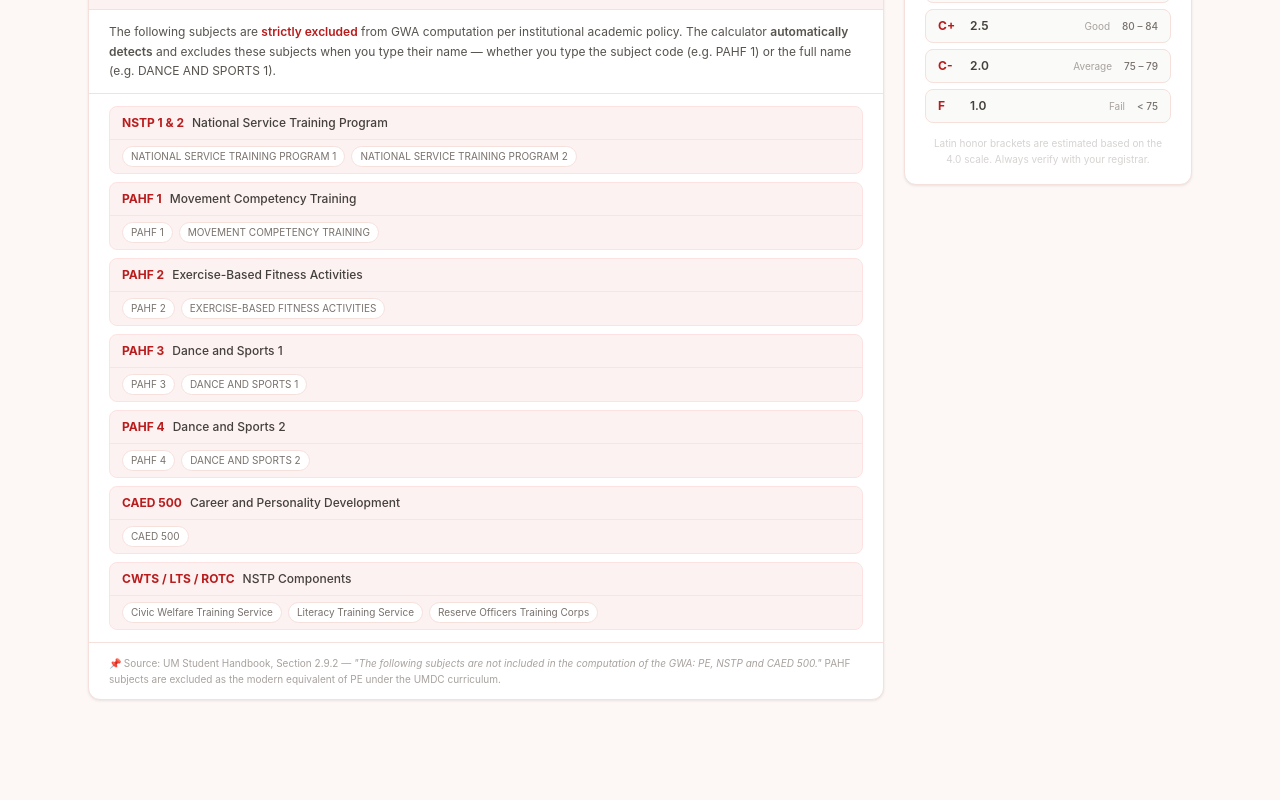
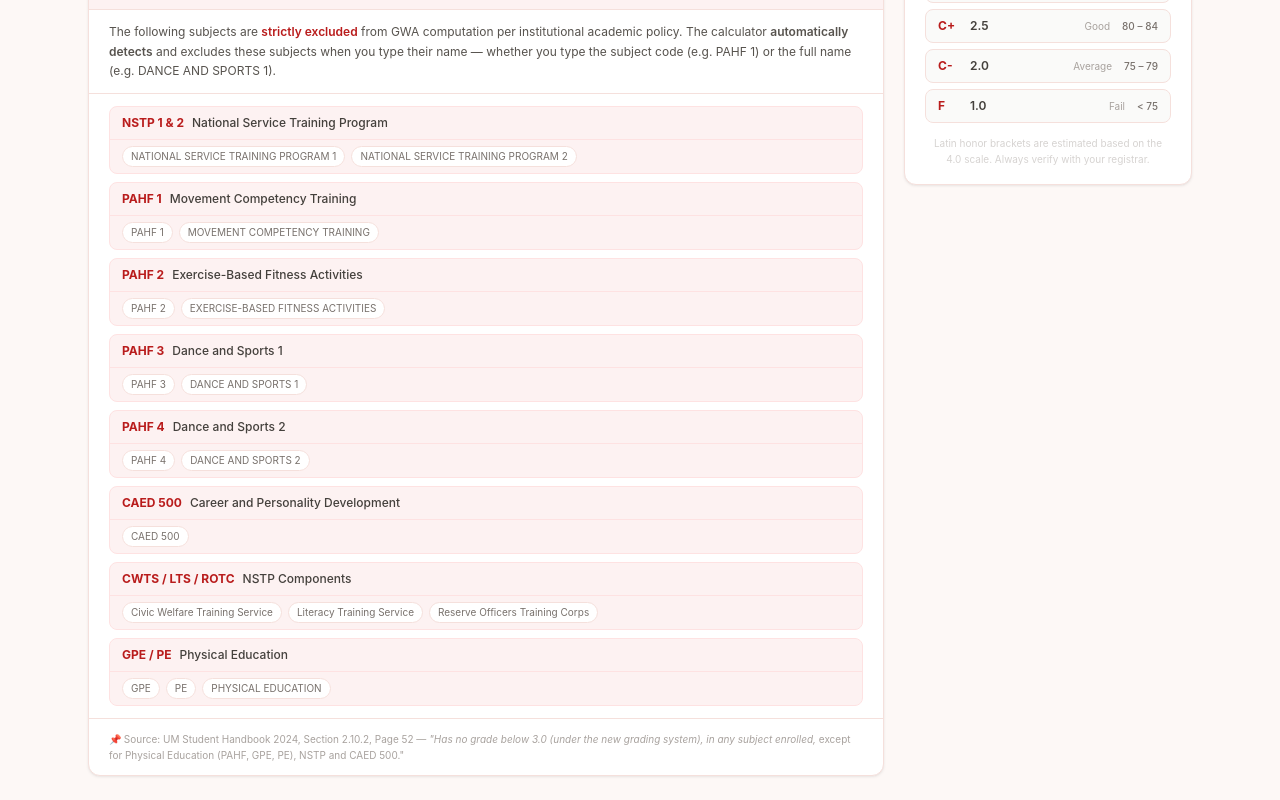
Before and after one commit to JAVCode8/grade-calculator, a React (Vite) app: page / in a window 1280 px wide. Shown: the part 674-1474 px from the top of the page. Before the commit the page ends 1398 px from the top, so only its background shows below. Built offline with nearby package versions, Linux system fonts and the light colour scheme.

Commit message:
fix: update source citations to match UM student handbook 2024

```diff
--- a/src/components/PolicyNotice.tsx
+++ b/src/components/PolicyNotice.tsx
@@ -1,19 +1,15 @@
-// 1. Third-party
 import { Info } from 'lucide-react';
 
-// ─── Types ───────────────────────────────────────────────
 interface ExcludedSubject {
   code: string;
   fullName: string;
   variants: string[];
 }
 
-// ─── Constants ───────────────────────────────────────────
-// Source: UM Student Handbook Section 2.9.2 Page 40
-// + actual UMDC subject names from curriculum
+
 const EXCLUDED_SUBJECTS: ExcludedSubject[] = [
   {
-    code:     'NSTP 1 & 2',
+    code: 'NSTP 1 & 2',
     fullName: 'National Service Training Program',
     variants: [
       'NATIONAL SERVICE TRAINING PROGRAM 1',
@@ -21,38 +17,43 @@ const EXCLUDED_SUBJECTS: ExcludedSubject[] = [
     ],
   },
   {
-    code:     'PAHF 1',
+    code: 'PAHF 1',
     fullName: 'Movement Competency Training',
     variants: ['PAHF 1', 'MOVEMENT COMPETENCY TRAINING'],
   },
   {
-    code:     'PAHF 2',
+    code: 'PAHF 2',
     fullName: 'Exercise-Based Fitness Activities',
     variants: ['PAHF 2', 'EXERCISE-BASED FITNESS ACTIVITIES'],
   },
   {
-    code:     'PAHF 3',
+    code: 'PAHF 3',
     fullName: 'Dance and Sports 1',
     variants: ['PAHF 3', 'DANCE AND SPORTS 1'],
   },
   {
-    code:     'PAHF 4',
+    code: 'PAHF 4',
     fullName: 'Dance and Sports 2',
     variants: ['PAHF 4', 'DANCE AND SPORTS 2'],
   },
   {
-    code:     'CAED 500',
+    code: 'CAED 500',
     fullName: 'Career and Personality Development',
     variants: ['CAED 500'],
   },
   {
-    code:     'CWTS / LTS / ROTC',
+    code: 'CWTS / LTS / ROTC',
     fullName: 'NSTP Components',
     variants: [
       'Civic Welfare Training Service',
       'Literacy Training Service',
       'Reserve Officers Training Corps',
     ],
+  },
+  {
+    code: 'GPE / PE',
+    fullName: 'Physical Education',
+    variants: ['GPE', 'PE', 'PHYSICAL EDUCATION'],
   },
 ];
 
@@ -67,7 +68,7 @@ export default function PolicyNotice() {
         <div>
           <p className="text-sm font-semibold text-crimson-700">Policy Notice</p>
           <p className="text-[10px] text-crimson-500">
-            Per UM Student Handbook — Section 2.9.2, Page 40
+            Per UM Student Handbook 2024 — Section 2.10.2, Page 52
           </p>
         </div>
       </div>
@@ -124,13 +125,11 @@ export default function PolicyNotice() {
       {/* ── Footer ── */}
       <div className="px-4 md:px-5 py-3 border-t border-blush">
         <p className="text-[10px] text-warm-400 leading-relaxed">
-          📌 Source: UM Student Handbook, Section 2.9.2 —{' '}
+          📌 Source: UM Student Handbook 2024, Section 2.10.2, Page 52 —{' '}
           <span className="italic">
-            "The following subjects are not included in the computation
-            of the GWA: PE, NSTP and CAED 500."
+            "Has no grade below 3.0 (under the new grading system), in any subject enrolled,
           </span>{' '}
-          PAHF subjects are excluded as the modern equivalent of PE
-          under the UMDC curriculum.
+          except for Physical Education (PAHF, GPE, PE), NSTP and CAED 500."
         </p>
       </div>
 
--- a/src/components/SubjectRow.tsx
+++ b/src/components/SubjectRow.tsx
@@ -51,7 +51,7 @@ export default function SubjectRow({ subject, onUpdate, onDelete }: SubjectRowPr
   // ── Grade status helpers ──
   const hasNoGrade   = subject.grade === 0;
   const isFailGrade  = subject.grade === 1.0;
-  const isLowGrade   = subject.grade > 0 && subject.grade < 2.5;
+  const isLowGrade   = subject.grade > 0 && subject.grade < 3.0;
 
   const rowBg = subject.isExcluded
     ? 'bg-warm-50 border-warm-200'
@@ -93,7 +93,7 @@ export default function SubjectRow({ subject, onUpdate, onDelete }: SubjectRowPr
           )}
           {isLowGrade && !subject.isExcluded && (
             <span className="inline-flex items-center gap-1 text-[10px] text-red-400 font-medium">
-              <AlertTriangle size={9} /> Grade below 2.5 — not qualified for honors
+              <AlertTriangle size={9} /> Grade below 3.0 — not qualified for honors
             </span>
           )}
         </div>
--- a/src/constants/scholarship.ts
+++ b/src/constants/scholarship.ts
@@ -31,8 +31,9 @@ export const HONOR_SCHOLARSHIPS: ScholarshipCategory[] = [
     gwaRange: '3.51 – 4.00',
     min:      3.51,
     max:      4.00,
-    minGrade: 'No grade below 2.5',
-    benefits: ['100% Total Assessment (net of personal items)', '₱1,000 worth of textbooks (board courses only)'],
+    minGrade: 'No grade below 3.0',
+    benefits: ['Full scholarship — free tuition and miscellaneous fees (net of personal items)',
+  '₱1,000 worth of textbooks (board courses only)'],
     color: {
       card:  'bg-yellow-50 border-yellow-300',
       badge: 'bg-yellow-100 text-yellow-700 border-yellow-300',
@@ -46,8 +47,9 @@ export const HONOR_SCHOLARSHIPS: ScholarshipCategory[] = [
     gwaRange: '3.27 – 3.50',
     min:      3.27,
     max:      3.50,
-    minGrade: 'No grade below 2.5',
-    benefits: ['75% Total Assessment (net of personal items)', '₱1,000 worth of textbooks (board courses only)'],
+    minGrade: 'No grade below 3.0',
+    benefits: ['75% discount in total assessment (net of personal items)',
+  '₱1,000 worth of textbooks (board courses only)',],
     color: {
       card:  'bg-blue-50 border-blue-300',
       badge: 'bg-blue-100 text-blue-700 border-blue-300',
@@ -61,8 +63,8 @@ export const HONOR_SCHOLARSHIPS: ScholarshipCategory[] = [
     gwaRange: '3.01 – 3.26',
     min:      3.01,
     max:      3.26,
-    minGrade: 'No grade below 2.5',
-    benefits: ['50% Total Assessment (net of personal items)'],
+    minGrade: 'No grade below 3.0',
+    benefits: ['50% discount in total assessment (net of personal items)'],
     color: {
       card:  'bg-emerald-50 border-emerald-300',
       badge: 'bg-emerald-100 text-emerald-700 border-emerald-300',
@@ -76,8 +78,8 @@ export const HONOR_SCHOLARSHIPS: ScholarshipCategory[] = [
     gwaRange: '3.00',
     min:      3.00,
     max:      3.00,
-    minGrade: 'No grade below 2.5',
-    benefits: ['50% Tuition only'],
+    minGrade: 'No grade below 3.0',
+    benefits: ['50% discount in tuition fees only'],
     color: {
       card:  'bg-purple-50 border-purple-300',
       badge: 'bg-purple-100 text-purple-700 border-purple-300',
--- a/src/pages/honors/HonorsPage.tsx
+++ b/src/pages/honors/HonorsPage.tsx
@@ -80,7 +80,7 @@ export default function HonorsPage({ currentGWA, terms }: HonorsPageProps) {
                 with a grade below{' '}
                 <span className="font-bold">{MIN_GRADE_REQUIREMENT.toFixed(1)}</span>.
                 Per UM Handbook Section 2.9.2, a candidate must have{' '}
-                <span className="font-bold">no grade below 2.5</span> in any
+                <span className="font-bold">a candidate must have no grade below 3.0</span> in any
                 subject to qualify for Latin Honors or Scholarships.
               </p>
 
@@ -192,7 +192,7 @@ export default function HonorsPage({ currentGWA, terms }: HonorsPageProps) {
               <AlertCircle size={13} className="text-crimson-700 shrink-0 mt-0.5" />
               <p className="text-[11px] text-crimson-700 leading-relaxed">
                 Candidates must have{' '}
-                <strong>no grade below 2.5</strong> in any subject.
+                <strong>a candidate must have no grade below 3.0</strong> in any subject.
                 PE, NSTP, and CAED 500 are excluded from GWA computation.
               </p>
             </div>
--- a/src/utils/gwaCalculator.ts
+++ b/src/utils/gwaCalculator.ts
@@ -9,6 +9,7 @@ export const EXCLUDED_KEYWORDS = [
   'LTS',
   'ROTC',
   'PAHF',
+  'GPE',
   'MOVEMENT COMPETENCY',
   'EXERCISE-BASED FITNESS',
   'DANCE AND SPORTS',
@@ -41,8 +42,9 @@ export const LATIN_HONORS: LatinHonor[] = [
 ];
 
 // ─── Minimum Grade Requirement ────────────────────────────
-// Source: UM Handbook Section 2.9.2 — "no grade below 2.5 (80)"
-export const MIN_GRADE_REQUIREMENT = 2.5;
+// Source: UM Student Handbook 2024, Section 2.10.2, Page 52
+// "Has no grade below 3.0 (under the new grading system)"
+export const MIN_GRADE_REQUIREMENT = 3.0;
 
 // ─── Helpers ─────────────────────────────────────────────
 export const isExcludedSubject = (name: string): boolean => {
```
